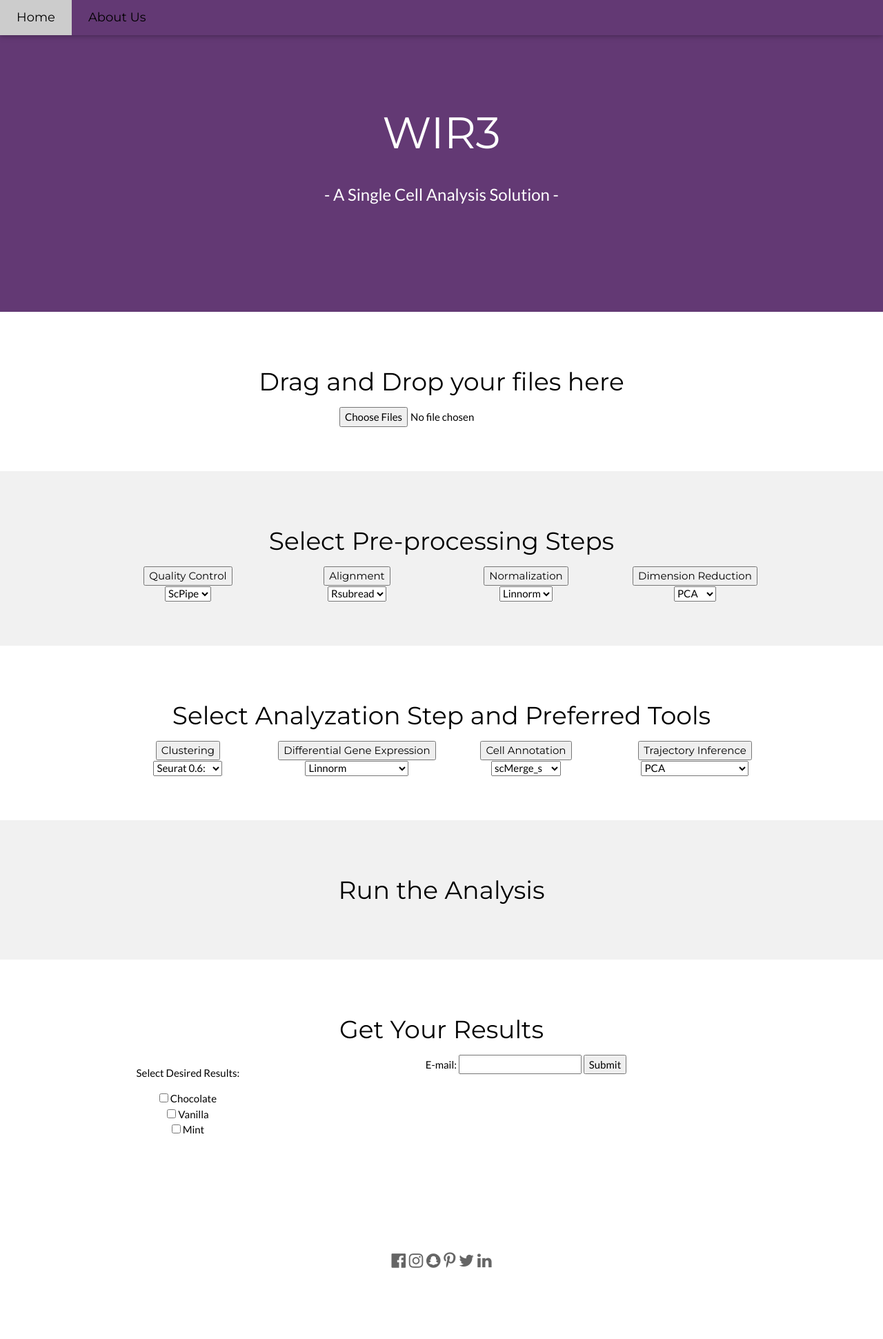
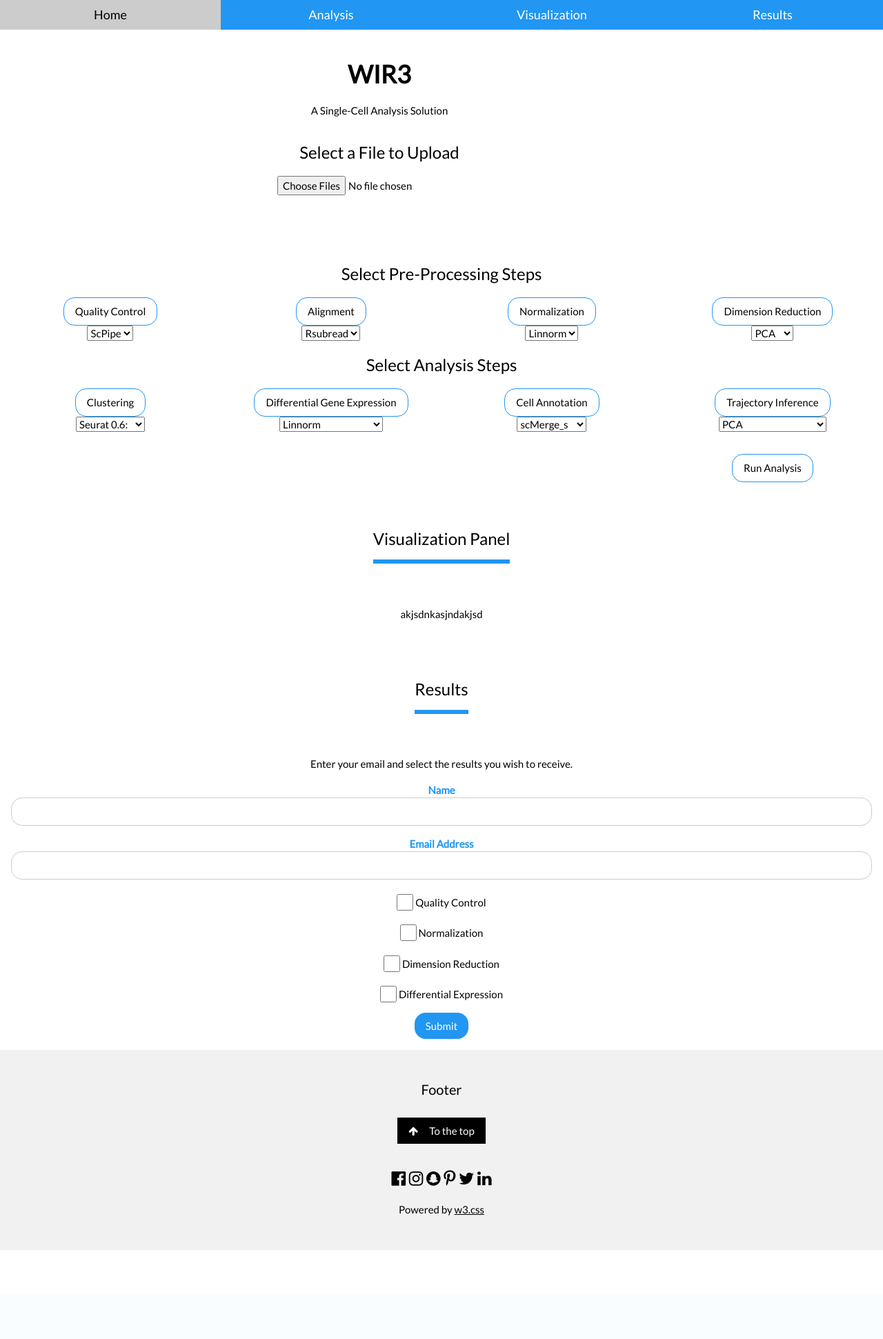
Before and after one commit to i2v2y/BME498, a Django app: page / in a window 1280 px wide. Shown: the whole page at 69% size. After the commit the page ends 1812 px from the top, so only its background shows below. Run offline with Django 3.2, Linux system fonts and the light colour scheme.

Commit message:
Update base.html
Website updated

```diff
--- a/WIR3/templates/upload/base.html
+++ b/WIR3/templates/upload/base.html
@@ -1,86 +1,69 @@
-{% load static %}
 <!DOCTYPE html>
-<html lang="en">
+<html>
 <title>W3.CSS Template</title>
 <meta charset="UTF-8">
 <meta name="viewport" content="width=device-width, initial-scale=1">
 <link rel="stylesheet" href="https://www.w3schools.com/w3css/4/w3.css">
 <link rel="stylesheet" href="https://fonts.googleapis.com/css?family=Lato">
-<link rel="stylesheet" href="https://fonts.googleapis.com/css?family=Montserrat">
 <link rel="stylesheet" href="https://cdnjs.cloudflare.com/ajax/libs/font-awesome/4.7.0/css/font-awesome.min.css">
-<link rel="stylesheet" type="text/css" href="style.css">
 <style>
-	body,
-	h1,
-	h2,
-	h3,
-	h4,
-	h5,
-	h6 {
-		font-family: "Lato", sans-serif
-	}
-
-	.w3-bar,
-	h1,
-	button {
-		font-family: "Montserrat", sans-serif
-	}
-
-	.fa-anchor,
-	.fa-coffee {
-		font-size: 200px
-	}
+html,body,h1,h2,h3,h4 {font-family:"Lato", sans-serif}
+.mySlides {display:none}
+.w3-tag, .fa {cursor:pointer}
+.w3-tag {height:15px;width:15px;padding:0;margin-top:6px}
 </style>
-
 <body>
 
-	<!-- Navbar -->
+<!-- Links (sit on top) -->
 <div class="w3-top">
-		<div class="w3-bar #633974 w3-card w3-left-align w3-large">
-			<a class="w3-bar-item w3-button w3-hide-medium w3-hide-large w3-right w3-padding-large w3-hover-white w3-large"
-				href="javascript:void(0);" onclick="myFunction()" title="Toggle Navigation Menu"><i
-					class="fa fa-bars"></i></a>
-			<a href="#" class="w3-bar-item w3-button w3-padding-large w3-white">Home</a>
-			<a href="#" class="w3-bar-item w3-button w3-hide-small w3-padding-large w3-hover-white"
-				style="color:light-grey;">About Us</a>
+  <div class="w3-row w3-large w3-blue">
+    <div class="w3-col s3">
+      <a href="#" class="w3-button w3-block">Home</a>
     </div>
-
-		<!-- Navbar on small screens -->
-		<div id="navDemo" class="w3-bar-block w3-white w3-hide w3-hide-large w3-hide-medium w3-large">
-			<a href="#" class="w3-bar-item w3-button w3-padding-large" style="color:light-grey;">About Us</a>
+    <div class="w3-col s3">
+      <a href="#plans" class="w3-button w3-block">Analysis</a>
+    </div>
+    <div class="w3-col s3">
+      <a href="#about" class="w3-button w3-block">Visualization</a>
+    </div>
+    <div class="w3-col s3">
+      <a href="#contact" class="w3-button w3-block">Results</a>
+    </div>
   </div>
 </div>
 
-	<!-- Header -->
-	<header class="w3-container w3-center" style="background-color: #633974 ; padding:128px 16px">
-		<h1 class="w3-margin w3-jumbo" style="color:white;">WIR3</h1>
-		<p class="w3-xlarge" style="color:white;">- A Single Cell Analysis Solution -</p>
-	</header>
+<!-- Content -->
+<div class="w3-center" style="max-width:1100px;margin-top:80px;margin-bottom:80px">
 
-	<!-- First Grid -->
-	<div class="w3-row-padding w3-padding-64 w3-container">
-		<div class="w3-content">
   <div class="w3-center">
-				<h1>Drag and Drop your files here</h1>
+    <h1><b>WIR3</b></h1>
+    <p>A Single-Cell Analysis Solution</p>
+  </div>
+
+ <!-- Grid -->
+  <div class="w3-center">
+    <div class="w3-center w3-padding-16">
+      <span class="w3-xlarge">Select a File to Upload</span>
+    </div>
      </div>
 	<div class="w3-center">
 		<form class="box" method="post" action="" enctype="multipart/form-data">
 		  <div class="box__input">
-						<input class="box__file" type="file" name="files[]" id="file"
-							data-multiple-caption="{count} files selected" multiple />
+			<input class="box__file" type="file" name="files[]" id="file" data-multiple-caption="{count} files selected" multiple />
 		  </div>
 		</form>
 	</div>
   </div>
+
+
+  <!-- Grid -->
+  <div class="w3-center">
+    <div class="w3-center w3-padding-16">
+      <span class="w3-xlarge">Select Pre-Processing Steps</span>
     </div>
 
-	<!-- Second Grid -->
-	<div class="w3-row-padding w3-light-grey w3-padding-64 w3-container">
-		<div class="w3-content">
-			<div class="w3-center">
-				<h1>Select Pre-processing Steps</h1>
     <div class="w3-quarter">
-					<button class="pp_button">Quality Control</button>
+			<button class="w3-button w3-round-xlarge w3-white w3-border w3-border-blue">Quality Control</button>
 			  <div style="width: 100%">
 			  <select>
 				<option value="0">ScPipe</option>
@@ -88,7 +71,7 @@
 			  </div>
 		  </div>
 		  <div class="w3-quarter">
-					<button class="pp_button">Alignment</button>
+			<button class="w3-button w3-round-xlarge w3-white w3-border w3-border-blue">Alignment</button>
 			  <div style="width: 100%">
 			  <select>
 				<option value="0">Rsubread</option>
@@ -96,7 +79,7 @@
 			  </div>
 		  </div>
 		  <div class="w3-quarter">
-					<button class="pp_button">Normalization</button>
+			<button class="w3-button w3-round-xlarge w3-white w3-border w3-border-blue">Normalization</button>
 			  <div style="width: 100%">
 			  <select>
 				<option value="0">Linnorm</option>
@@ -106,7 +89,7 @@
 			  </div>
 		  </div>
 		  <div class="w3-quarter">
-					<button class="pp_button">Dimension Reduction</button>
+			<button class="w3-button w3-round-xlarge w3-white w3-border w3-border-blue">Dimension Reduction</button>
 			  <div style="width: 100%">
 			  <select>
 				<option value="0">PCA</option>
@@ -116,15 +99,14 @@
 		  </div>
     </div>
   </div>
+
+<!-- Grid -->
+  <div class="w3-center w3-padding-64">
+    <div class="w3-center w3-padding-16">
+      <span class="w3-xlarge">Select Analysis Steps</span>
     </div>
-
-	<!-- Third Grid -->
-	<div class="w3-row-padding w3-padding-64 w3-container">
-		<div class="w3-content">
-			<div class="w3-center">
-				<h1>Select Analyzation Step and Preferred Tools</h1>
     <div class="w3-quarter">
-					<button class="pp_button">Clustering</button>
+			<button class="w3-button w3-round-xlarge w3-white w3-border w3-border-blue">Clustering</button>
 			  <div style="width: 100%">
 			  <select>
 				<option value="0">Seurat 0.6:</option>
@@ -134,7 +116,7 @@
 			  </div>
 		  </div>
 		  <div class="w3-quarter">
-					<button class="pp_button">Differential Gene Expression</button>
+			<button class="w3-button w3-round-xlarge w3-white w3-border w3-border-blue">Differential Gene Expression</button>
 			  <div style="width: 100%">
 			  <select>
 				<option value="0">Linnorm</option>
@@ -144,7 +126,7 @@
 			  </div>
 		  </div>
 		  <div class="w3-quarter">
-					<button class="pp_button">Cell Annotation</button>
+			<button class="w3-button w3-round-xlarge w3-white w3-border w3-border-blue">Cell Annotation</button>
 			  <div style="width: 100%">
 			  <select>
 				<option value="0">scMerge_s</option>
@@ -154,7 +136,7 @@
 			  </div>
 		  </div>
 		  <div class="w3-quarter">
-					<button class="pp_button">Trajectory Inference</button>
+			<button class="w3-button w3-round-xlarge w3-white w3-border w3-border-blue">Trajectory Inference</button>
 			  <div style="width: 100%">
 			  <select>
 				<option value="0">PCA</option>
@@ -162,46 +144,61 @@
 				<option value="2">TSCAN</option>
 			  </select>
 			  </div>
+              <div class="w3-center w3-padding-16">
 		  </div>
-			</div>
-		</div>
+			<button class="w3-button w3-round-xlarge w3-white w3-border w3-border-blue w3-center">Run Analysis</button>
     </div>
 
-	<!-- Fourth Grid -->
-	<div class="w3-row-padding w3-light-grey w3-padding-64 w3-container">
-		<div class="w3-content">
-			<div class="w3-center">
-				<h1>Run the Analysis</h1>
+
+
+  <!-- Grid -->
+  <div class="w3-row-padding" id="about">
+    <div class="w3-center w3-padding-64">
+      <span class="w3-xlarge w3-bottombar w3-border-blue w3-padding-16">Visualization Panel</span>
 	</div>
-		</div>
+<div class="w3-panel w3-white 3-round-xlarge w3-border-blue">akjsdnkasjndakjsd</div>
     </div>
 
-	<!-- Fifth Grid -->
-	<div class="w3-row-padding w3-padding-64 w3-container">
-		<div class="w3-content">
-			<div class="w3-center">
-				<h1>Get Your Results</h1>
-				<div class="w3-quarter">
-					<p>Select Desired Results:</p>
-					<form action="" method="post">
-						<input type="checkbox" name="favorite1" value="chocolate" /> Chocolate <br>
-						<input type="checkbox" name="favorite2" value="vanilla" /> Vanilla <br>
-						<input type="checkbox" name="favorite3" value="mint" /> Mint <br>
-					</form>
-				</div>
-				<div class="w3-rest">
-					<form action="/action_page.php">
-						E-mail: <input type="email" name="emailaddress">
-						<input type="submit">
-					</form>
-				</div>
-			</div>
-		</div>
+
+  <!-- Contact -->
+  <div class="w3-center w3-padding-64" id="contact">
+    <span class="w3-xlarge w3-bottombar w3-border-blue w3-padding-16">Results</span>
   </div>
 
+ <!-- Contact Container -->
+<form class="w3-container" action="/action_page.php">
+  <p>Enter your email and select the results you wish to receive.</p>
+  <p>
+  <label class="w3-text-blue"><b>Name</b></label>
+  <input class="w3-input w3-border w3-round-xlarge" name="first" type="text"></p>
+  <p>
+  <label class="w3-text-blue"><b>Email Address</b></label>
+  <input class="w3-input w3-border w3-round-xlarge" name="last" type="text"></p>
+  <p>
+  <h2></h2>
+  <p>
+  <input class="w3-check" type="checkbox">
+  <label>Quality Control</label></p>
+  <p>
+  <input class="w3-check" type="checkbox">
+  <label> Normalization</label></p>
+  <p>
+  <input class="w3-check" type="checkbox">
+  <label>Dimension Reduction</label></p>
+  <p>
+  <input class="w3-check" type="checkbox">
+  <label>Differential Expression</label></p>
+
+  <button class="w3-btn w3-blue w3-round-xlarge">Submit</button></p>
+</form>
+
+
 <!-- Footer -->
-	<footer class="w3-container w3-padding-64 w3-center w3-opacity">
-		<div class="w3-xlarge w3-padding-32">
+
+<footer class="w3-container w3-padding-32 w3-light-grey w3-center">
+  <h4>Footer</h4>
+  <a href="#" class="w3-button w3-black w3-margin"><i class="fa fa-arrow-up w3-margin-right"></i>To the top</a>
+  <div class="w3-xlarge w3-section">
     <i class="fa fa-facebook-official w3-hover-opacity"></i>
     <i class="fa fa-instagram w3-hover-opacity"></i>
     <i class="fa fa-snapchat w3-hover-opacity"></i>
@@ -209,20 +206,39 @@
     <i class="fa fa-twitter w3-hover-opacity"></i>
     <i class="fa fa-linkedin w3-hover-opacity"></i>
   </div>
+  <p>Powered by <a href="https://www.w3schools.com/w3css/default.asp" title="W3.CSS" target="_blank" class="w3-hover-text-green">w3.css</a></p>
 </footer>
 
+
 <script>
-		// Used to toggle the menu on small screens when clicking on the menu button
-		function myFunction() {
-			var x = document.getElementById("navDemo");
-			if (x.className.indexOf("w3-show") == -1) {
-				x.className += " w3-show";
-			} else {
-				x.className = x.className.replace(" w3-show", "");
+// Slideshow
+var slideIndex = 1;
+showDivs(slideIndex);
+
+function plusDivs(n) {
+  showDivs(slideIndex += n);
 }
+
+function currentDiv(n) {
+  showDivs(slideIndex = n);
+}
+
+function showDivs(n) {
+  var i;
+  var x = document.getElementsByClassName("mySlides");
+  var dots = document.getElementsByClassName("demodots");
+  if (n > x.length) {slideIndex = 1}
+  if (n < 1) {slideIndex = x.length} ;
+  for (i = 0; i < x.length; i++) {
+    x[i].style.display = "none";
+  }
+  for (i = 0; i < dots.length; i++) {
+    dots[i].className = dots[i].className.replace(" w3-white", "");
+  }
+  x[slideIndex-1].style.display = "block";
+  dots[slideIndex-1].className += " w3-white";
 }
 </script>
 
 </body>
-
 </html>
```
Lines whose indentation alone changed are shown as unchanged.
